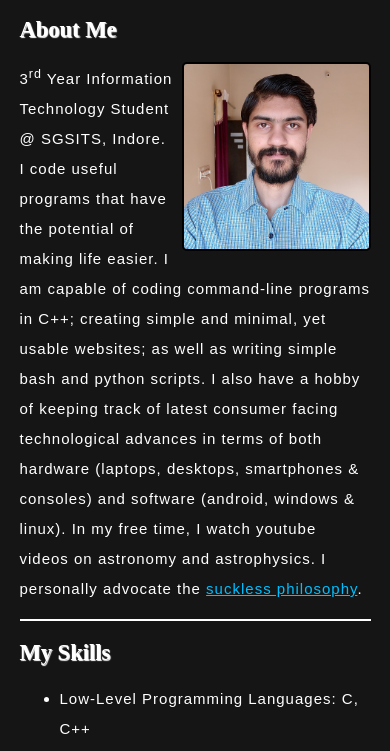
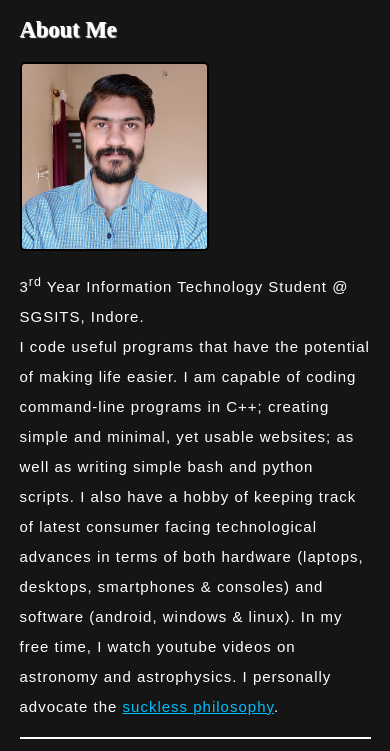
Before and after one commit to navinc22/navinc22.github.io, a plain HTML site: page index.html in a window 390 px wide. Shown: the part 72-823 px from the top of the page. Drawn offline with Linux system fonts and the light colour scheme.

Commit message:
responsiveness update

```diff
--- a/index.html
+++ b/index.html
@@ -14,7 +14,7 @@
 <body>
     <h1>NAVIN CHANDNIYA</h1>
     <h2>About Me</h2>
-    <img src="pp.jpg" alt="A portrait of Navin Chandniya" width="185" height="185">
+    <div class="img-container"><img src="pp.jpg" alt="A portrait of Navin Chandniya" width="185" height="185"></div>
     <p>3<sup>rd</sup> Year Information Technology Student @ SGSITS, Indore.<br>I code useful programs that have the potential of making life easier. I am capable of coding command-line programs in C++; creating simple and minimal, yet usable websites; as well as writing simple bash and python scripts. I also have a hobby of keeping track of latest consumer facing technological advances in terms of both hardware (laptops, desktops, smartphones & consoles) and software (android, windows & linux). In my free time, I watch youtube videos on astronomy and astrophysics. I personally advocate the <a href="https://suckless.org/philosophy/" target="_blank">suckless philosophy</a>.</p>
     <hr>
     <h2>My Skills</h2>
--- a/style.css
+++ b/style.css
@@ -20,9 +20,7 @@ h2 {
 }
 
 img {
-    margin-left: 5px;
     border: 2px solid black;
-    float: right;
     border-radius: 5px;
 }
 
```
